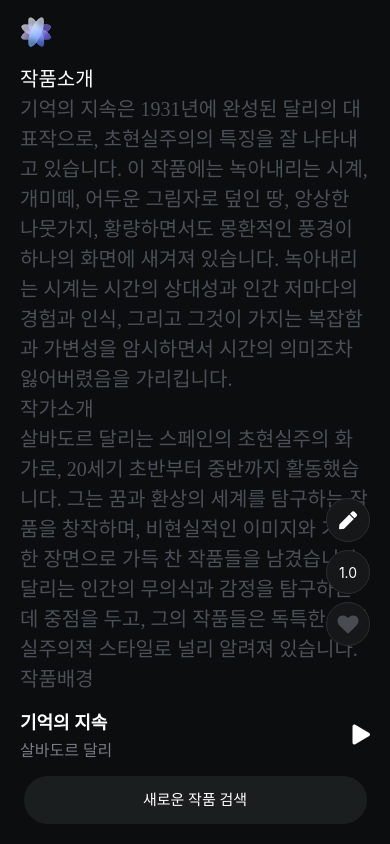
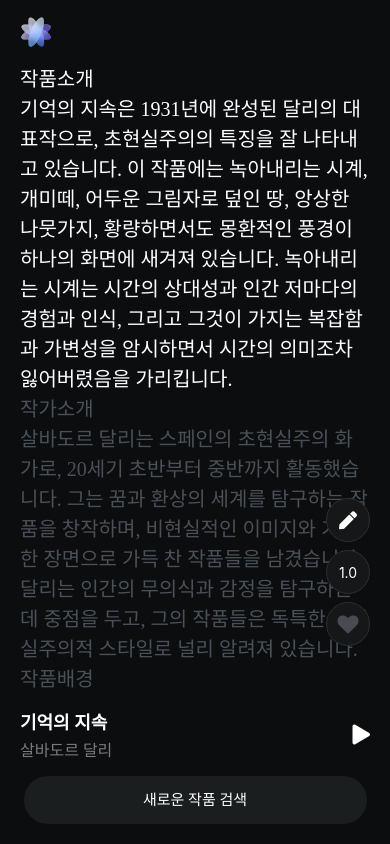
Before and after one commit to LeeHyunKyeong/player-page, a React Native app: screen / in a window 390 px wide. Built offline with nearby package versions, Linux system fonts and the light colour scheme; a web font is replaced by a local one.

Commit message:
일시정지

```diff
--- a/App.tsx
+++ b/App.tsx
@@ -7,18 +7,13 @@ import { useState, useEffect, useRef } from 'react';
 import * as Font from 'expo-font';
 import * as Speech from 'expo-speech';
 
-interface TextSegment {
-  text: string;
-}
-
 export default function App() {
   const [fontsLoaded, setFontsLoaded] = useState(false);
   const [author, setAuthor] = useState<string | null>(null);
   const [workTitle, setWorkTitle] = useState<string | null>(null);
-  const [segments, setSegments] = useState<TextSegment[]>([]);
+  const [segments, setSegments] = useState<[string, string][]>([]);
   const [currentSegment, setCurrentSegment] = useState(0);
   const [segmentHeights, setSegmentHeights] = useState<number[]>([]); // 각 문단의 높이를 저장할 배열
-
   const [isPlaying, setIsPlaying] = useState(false);
   const [rateIndex, setRateIndex] = useState(0);
   const playbackRates = [1, 1.1, 1.2, 1.3, 1.4];
@@ -81,71 +76,77 @@ export default function App() {
     const appreciationPoint = artworkData.appreciationPoint;
     const history = artworkData.history;
 
-    const text = `
-    작품소개
-    ${workIntro}
-    작가소개
-    ${authorIntro}
-    작품배경
-    ${workBackground}
-    감상포인트
-    ${appreciationPoint}
-    미술사
-    ${history}
-    `
-
-    // 문단 단위로 나누고 배열로 변환
-    const segments = text
-      .split(/\n+/) // 줄 바꿈을 기준으로 나누기 (한 문단씩 처리)
-      .map((sentence): { text: string } => ({
-        text: sentence.trim(),
-      }))
-      .filter((segment) => segment.text); //빈 문장은 필터링
+    // 배열 형식으로 저장
+    const segments: [string, string][] = [
+      ["작품소개", workIntro],
+      ["작가소개", authorIntro],
+      ["작품배경", workBackground],
+      ["감상포인트", appreciationPoint],
+      ["미술사", history],
+    ];
 
     setSegments(segments);
   }, [artworkData]);
 
-  const playSegmentFromIndex = (index: number) => {
-    if (index < segments.length) {
-      Speech.speak(segments[index].text, {
+  const [lastBoundaryEvent, setLastBoundaryEvent] = useState({ charIndex: 0 });
+  const [slicedText, setSlicedText] = useState(""); // 상태로 slicedText 관리
+  const [isStopped, setIsStopped] = useState(false);
+
+  const handlePlayPause = () => {
+    if (isPlaying) {
+      // 재생 중이라면 멈춤
+      setIsStopped(true); // 멈춤 상태로 설정
+      Speech.stop();
+      setIsPlaying(false);
+    } else {
+      setIsPlaying(true);
+      setIsStopped(false); // 재생 중 상태로 설정
+
+      let currentText = slicedText;
+      if (!currentText) {
+        // 처음 시작 시 원본 텍스트로 초기화
+        currentText = segments[currentSegment][1]; // 현재 문단 텍스트
+        setSlicedText(currentText);
+      }
+
+      const nextText = currentText.slice(lastBoundaryEvent.charIndex); // 멈춘 위치 이후부터 재생
+
+      Speech.speak(nextText, {
         rate: currentRate,
+        onBoundary: (boundaryEvent: any) => {
+          // 현재 읽고 있는 위치 업데이트
+          setLastBoundaryEvent({
+            charIndex: lastBoundaryEvent.charIndex + boundaryEvent.charIndex, // 시작점 보정
+          });
+        },
         onDone: () => {
-          setIsPlaying(false);
-          playSegmentFromIndex(index + 1);
+          // 재생이 완료된 경우에만 실행
+          if (!isStopped) {
+            console.log("음성 재생 완료");
+            if (currentSegment < segments.length - 1) {
+              setCurrentSegment((prev) => prev + 1); // 다음 문단으로 이동
+              setLastBoundaryEvent({ charIndex: 0 }); // 새 문단 시작점으로 초기화
+            } else {
+              setIsPlaying(false);
+              console.log("모든 문단 재생 완료");
+            }
+          }
         },
       });
-      setCurrentSegment(index);  //현재 문단 번호를 업데이트
-    } else {
-      setIsPlaying(false);  //더 이상 문단이 없으면 재생 상태를 false로 설정
-    }
-  };
-
-  const handleSegmentClick = (index: number) => {
-    setCurrentSegment(index);
-    if (isPlaying) { //재생중이었다
-      Speech.stop(); //멈추고
-      playSegmentFromIndex(index);
-    } else { //재생중이 아니었다
-      playSegmentFromIndex(index);
-      setIsPlaying(true);
-    }
-  };
-
-  const handlePlayPause = () => {
-    //처음에 isplaying=false
-    if (isPlaying) {
-      Speech.stop();
-      setIsPlaying(false);
-    }
-    else { //false일 때
-      playSegmentFromIndex(currentSegment);
-      setIsPlaying(true);
     }
   };
 
   const togglePlaybackRate = () => {
+    // 배속을 변경하고 바로 적용
     const nextIndex = (rateIndex + 1) % playbackRates.length;
     setRateIndex(nextIndex);
+
+    // 재생 중일 경우 배속을 즉시 변경하여 새로 시작하도록 함
+    if (isPlaying) {
+      // 현재 텍스트를 멈추고 배속을 새로 적용하여 재생
+      Speech.stop(); // 음성 멈추기
+      handlePlayPause(); // 변경된 배속으로 텍스트 다시 읽기
+    }
   };
 
   return (
@@ -159,21 +160,23 @@ export default function App() {
         //   { useNativeDriver: false, listener: onScroll }
         // )}
       >
-        {segments.map((segment, index) => (
+      {segments.map(([title, content], index) => (
           <Text
             key={index}
             onLayout={(event) => onLayout(event, index)}
-            onPress={() => handleSegmentClick(index)} //문단 클릭 시 해당 문단으로 이동
+            onPress={() => setCurrentSegment(index)} // 클릭 시 해당 문단으로 이동
             style={[
               styles.segment,
               highlighted
                 ? index === currentSegment
-                  ? styles.nonHighlightedText
-                  : styles.highlightedText
-                : styles.nonHighlightedText,
+                  ? styles.highlightedText // 하이라이트 활성화 상태에서 현재 문단
+                  : styles.nonHighlightedText // 하이라이트 활성화 상태에서 나머지 문단
+                : styles.highlightedText, // 하이라이트 비활성화 시 모든 문단 흰색
             ]}
           >
-            {segment.text}
+            <Text>{title}</Text>
+            {"\n"}
+            <Text>{content}</Text>
           </Text>
         ))}
         <View onLayout={onLastViewLayout} style={{ height: 150 }} />
@@ -213,10 +216,10 @@ const styles = StyleSheet.create({
     paddingHorizontal: 20,
     lineHeight: 30,
   },
-  nonHighlightedText: {
+  highlightedText: {
     color: '#FFFFFF',
   },
-  highlightedText: {
+  nonHighlightedText: {
     color: '#495057',
   },
   fixedButtonsContainer: {
```
